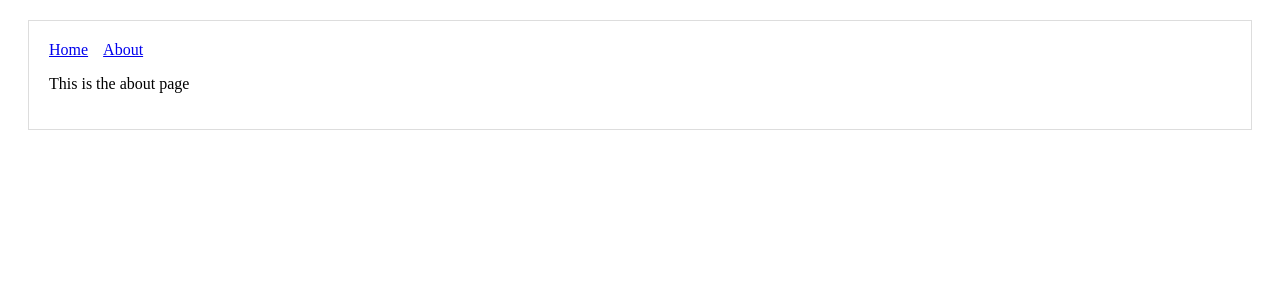
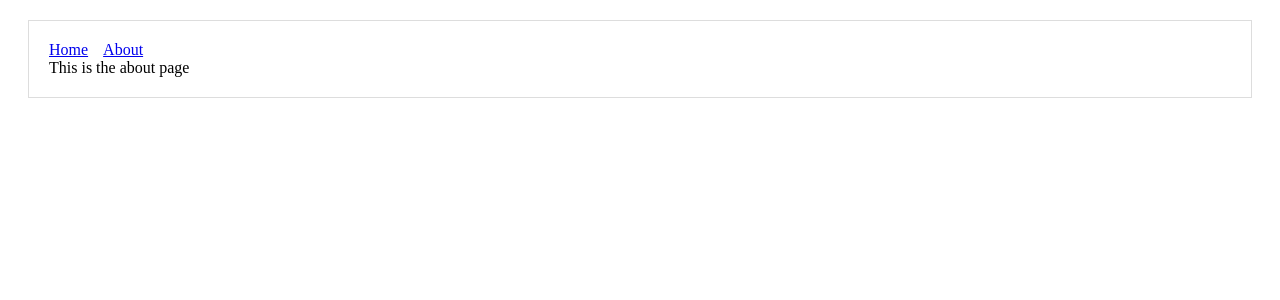
Before and after one commit to souluu/dajana, a Next.js app: page /about in a window 1280 px wide. Shown: the top 300 px of the page. Built offline with nearby package versions, Linux system fonts and the light colour scheme.

Commit message:
add state data for aboutus page

```diff
--- a/pages/about.js
+++ b/pages/about.js
@@ -1,5 +1,18 @@
-export default () => (
-        <div>
-            <p>This is the about page</p>
-        </div>
-)
+import React from 'react'
+import { connect } from 'react-redux'
+
+class AboutUs extends React.Component {
+    render(){
+        return (
+            <div>{this.props.title}</div>
+        )
+    }
+}
+
+const mapStateToProps = (state) => {
+    return {
+      title: state.aboutUs.title
+    }
+}
+
+export default connect(mapStateToProps)(AboutUs)
--- a/pages/index.js
+++ b/pages/index.js
@@ -9,6 +9,7 @@ class home extends React.Component {
   }
 }
 
+
 const mapStateToProps = (state) => {
     return {
       title: state.homepage.title
```
Also changed, not shown: 1 other file (tests, documents, lock files or other folders).
